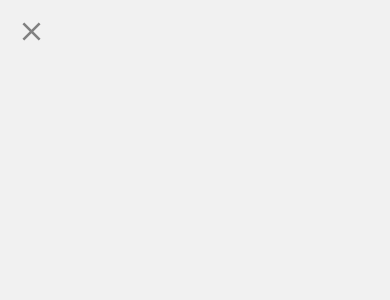
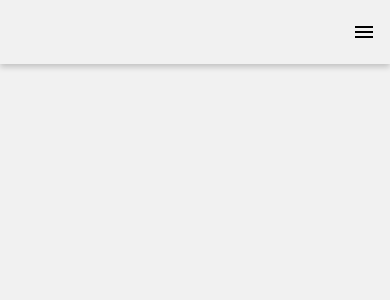
Before and after one commit to PranavModi999/Portfolio, a React (Create React App) app: page / in a window 390 px wide. Shown: the top 300 px of the page. Built offline with nearby package versions, Linux system fonts and the light colour scheme; a web font is replaced by a local one.

Commit message:
completed mobile nav bar

```diff
--- a/public/index.html
+++ b/public/index.html
@@ -28,6 +28,7 @@
   </head>
   <body>
     <noscript>You need to enable JavaScript to run this app.</noscript>
+    <div id="overlay"></div>
     <div id="root"></div>
     <!--
       This HTML file is a template.
--- a/src/App.js
+++ b/src/App.js
@@ -1,12 +1,31 @@
-import React from "react";
+import React, { useState } from "react";
+import ReactDOM from "react-dom";
+import { useMediaQuery } from "react-responsive";
 import Overlay from "./UI/Overlay/Overlay";
 import Nav from "./components/nav/Nav";
 
 function App() {
+  const [overlayState, setOverlayState] = useState(false);
+
+  const isMobile = useMediaQuery({ query: "(max-width:468px)" });
+
+  const overlayCloseHandler = () => {
+    setOverlayState((state) => {
+      return !state;
+    });
+  };
   return (
     <div className="App">
-      <Overlay />
-      <Nav />
+      {isMobile &&
+        overlayState &&
+        ReactDOM.createPortal(
+          <Overlay
+            isCloseVisible={isMobile}
+            onClose={overlayCloseHandler}
+          ></Overlay>,
+          document.getElementById("overlay")
+        )}
+      <Nav onClose={overlayCloseHandler} />
     </div>
   );
 }
--- a/src/UI/Overlay/Overlay.jsx
+++ b/src/UI/Overlay/Overlay.jsx
@@ -4,13 +4,37 @@ import closeIcon from "./close_icon.svg";
 import styles from "./Overlay.module.css";
 
 const Overlay = (props) => {
-  const OverlayHandler = () => {};
+  const handleClose = () => {
+    props.onClose();
+  };
 
   return (
-    <div className={styles.overlay}>
-      <img src={closeIcon} className={styles.close_icon} alt="" />
-      {props.children}
+    <div className={styles.overlay} onClick={handleClose}>
+      {props.isCloseVisible && (
+        <img
+          src={closeIcon}
+          className={styles.close_icon}
+          onClick={(e) => {
+            e.stopPropagation();
+            handleClose();
+          }}
+          alt=""
+        />
+      )}
+      <ul className={styles.items__container}>
+        <li
+          onClick={() => {
+            console.log("item clicked");
+          }}
+        >
+          PROFILE
+        </li>
+        <li>EDUCATION</li>
+        <li>PROJECTS</li>
+        <li>CONTACT</li>
+      </ul>
     </div>
   );
 };
+
 export default Overlay;
--- a/src/UI/Overlay/Overlay.module.css
+++ b/src/UI/Overlay/Overlay.module.css
@@ -14,3 +14,17 @@
   width: 8%;
   left: 1rem;
 }
+
+.items__container {
+  font-size: 1.2rem;
+  line-height: 2rem;
+  height: 100%;
+  display: flex;
+  flex-direction: column;
+  list-style: none;
+  justify-content: center;
+  align-items: center;
+}
+.items__container li:last-child {
+  color: #2cc77c;
+}
--- a/src/components/nav/MobileNav.jsx
+++ b/src/components/nav/MobileNav.jsx
@@ -1,15 +1,17 @@
 import React from "react";
 import hamburgerIcon from "./hamburger_icon.svg";
 
-import Overlay from "../../UI/Overlay/Overlay";
 import styles from "./Nav.module.css";
 
-const MobileNav = () => {
+const MobileNav = (props) => {
   return (
     <nav>
-      <Overlay>
-        <img src={hamburgerIcon} className={styles.hamburger_icon} alt="" />
-      </Overlay>
+      <img
+        src={hamburgerIcon}
+        onClick={props.onClose}
+        className={styles.hamburger_icon}
+        alt=""
+      />
     </nav>
   );
 };
--- a/src/components/nav/Nav.jsx
+++ b/src/components/nav/Nav.jsx
@@ -1,16 +1,15 @@
 import React from "react";
 import { useMediaQuery } from "react-responsive";
-
 import DesktopNav from "./DesktopNav";
 import MobileNav from "./MobileNav";
 
-const Nav = () => {
+const Nav = (props) => {
   const isMobile = useMediaQuery({ query: "(max-width:468px)" });
 
   return (
     <React.Fragment>
       {!isMobile && <DesktopNav />}
-      {isMobile && <MobileNav />}
+      {isMobile && <MobileNav onClose={props.onClose} />}
     </React.Fragment>
   );
 };
```
